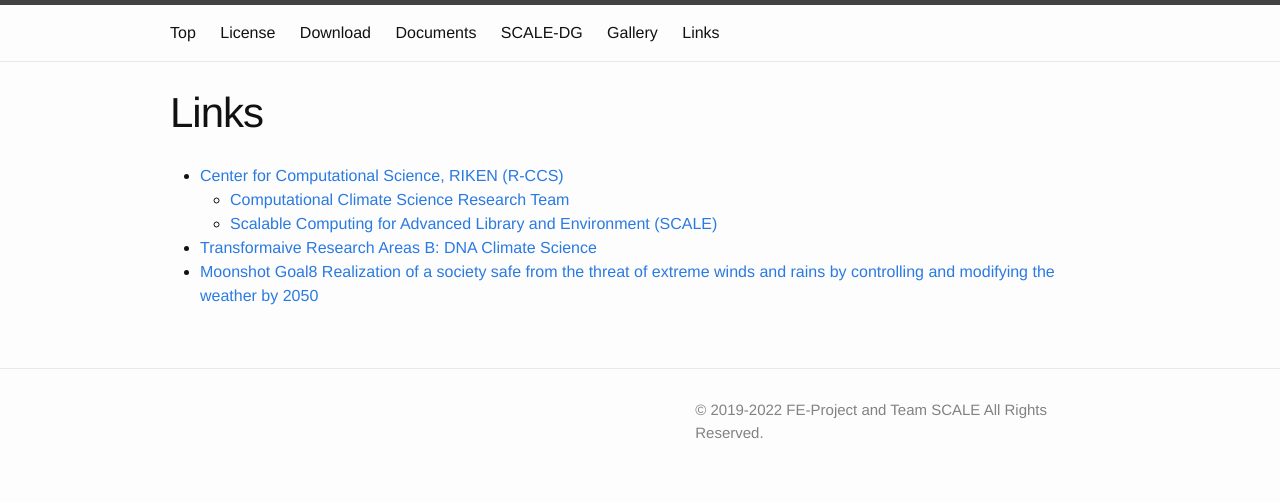
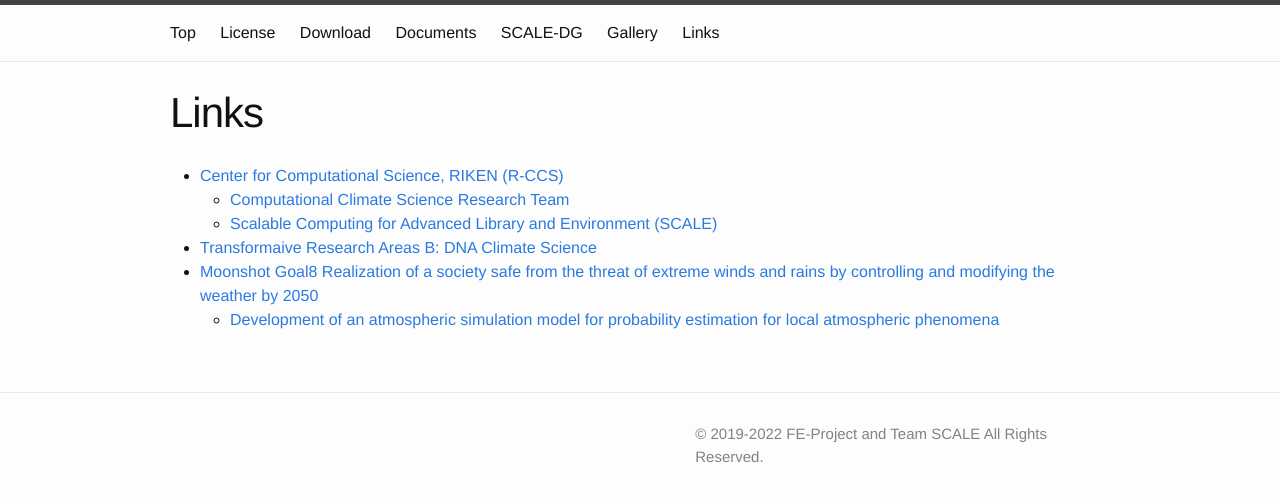
Before and after one commit to ywkawai/FE-Project_web, a Jekyll site: the page built from links/index.md, in a window 1280 px wide. Shown: the top 502 px of the page. Built offline with Jekyll 4.4.1, drawn with Linux system fonts in a browser that asks for light colours.

Commit message:
Update links

```diff
--- a/links/index.md
+++ b/links/index.md
@@ -9,3 +9,4 @@
 
 * [Transformaive Research Areas B: DNA Climate Science](https://dna-climate.org/)
 * [Moonshot Goal8 Realization of a society safe from the threat of extreme winds and rains by controlling and modifying the weather by 2050](https://www.jst.go.jp/moonshot/program/goal8/)
+  * [Development of an atmospheric simulation model for probability estimation for local atmospheric phenomena](https://moonshot8-modeldev.riken.jp)
```
Also changed, not shown: index.md (+1 -1 lines).
